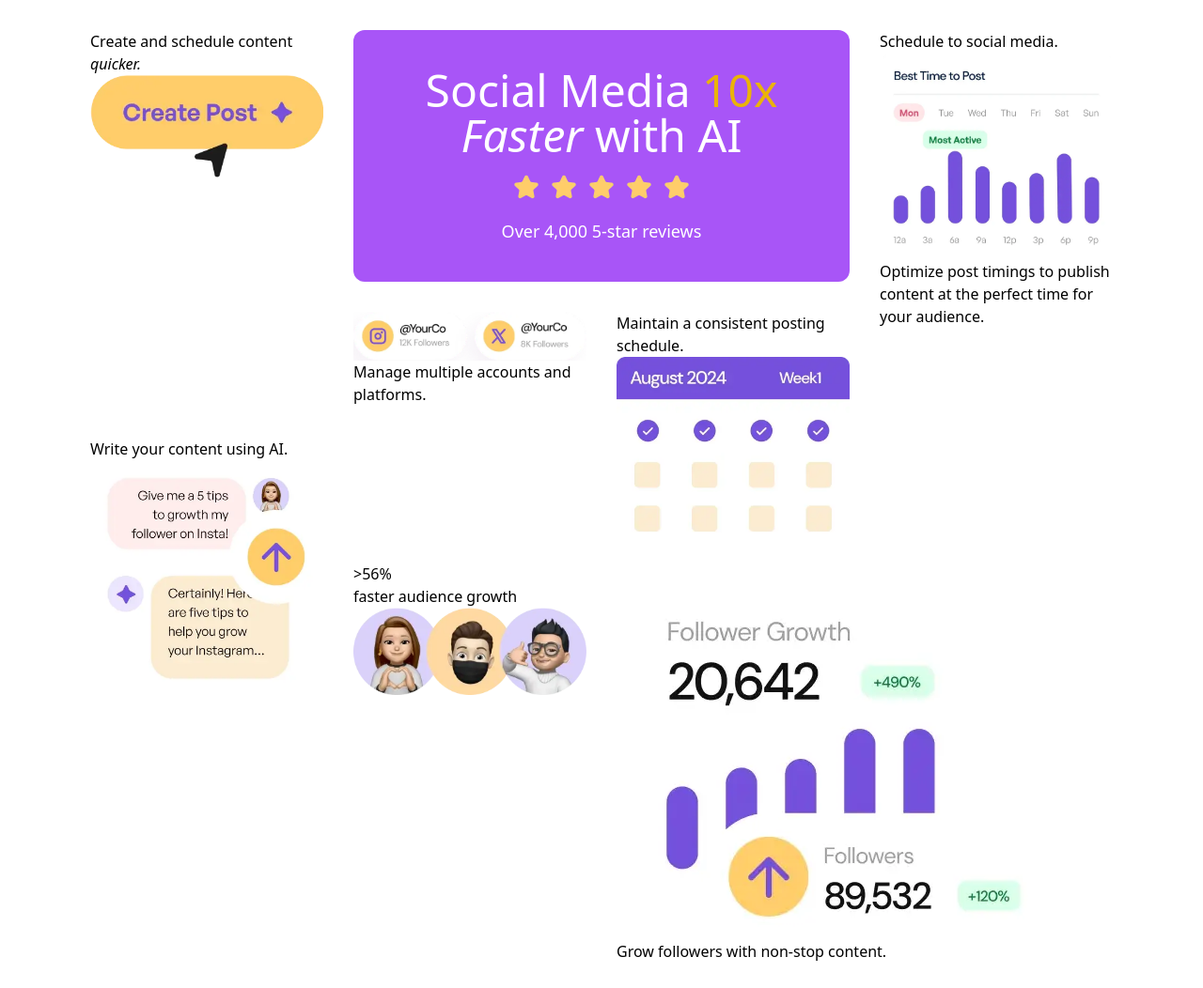
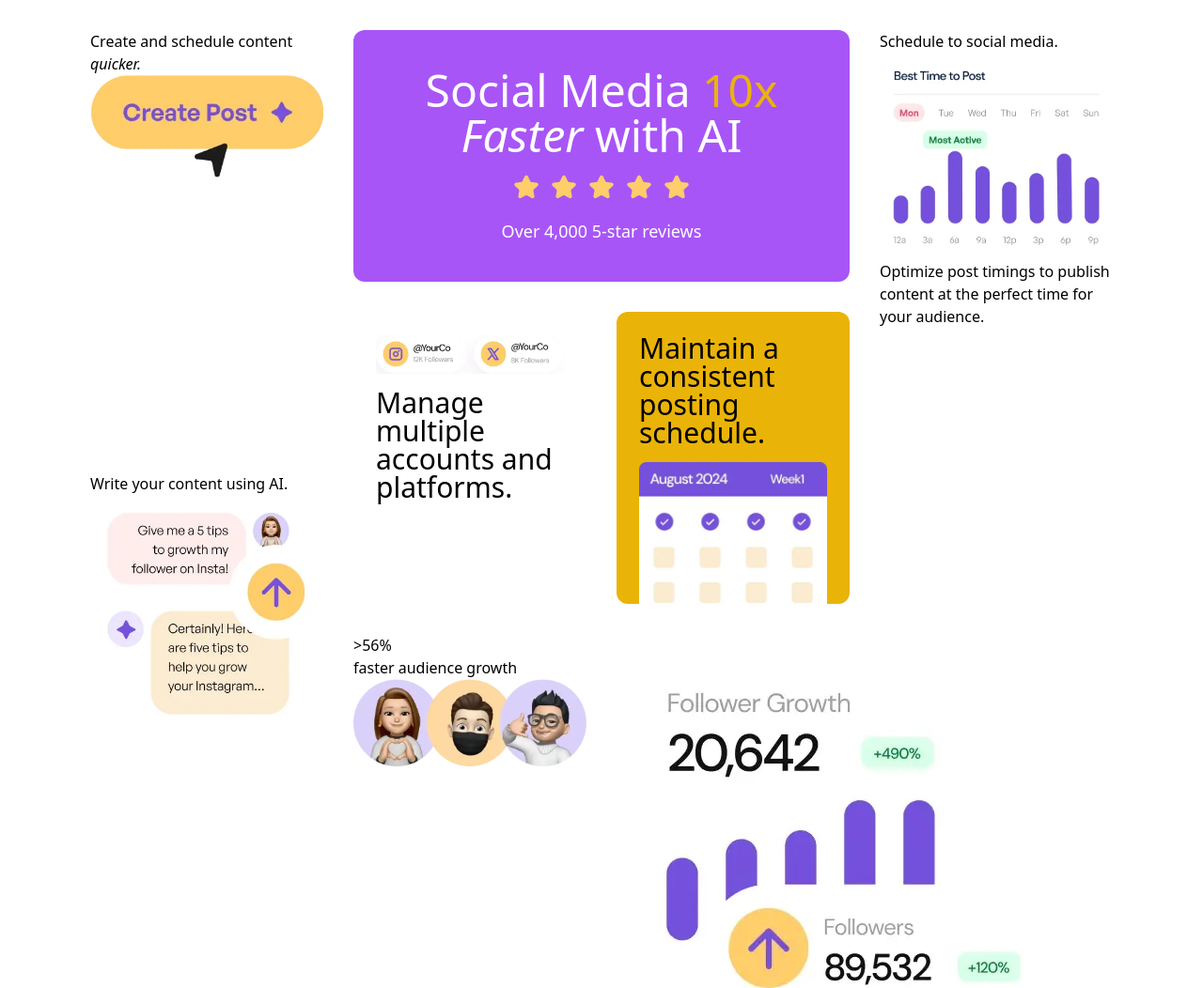
Before and after one commit to mrg-repo/SBA3-Design-Development, a plain HTML site: page index.html in a window 1280 px wide. Shown: the top 1052 px of the page at 94% size. Drawn offline with nearby package versions, Linux system fonts and the light colour scheme.

Commit message:
Manage and Maintain Tile Styling

```diff
--- a/index.html
+++ b/index.html
@@ -27,7 +27,9 @@
 </head>
 
 <body class="bg-white font-sans text-black">
+
   <main class="grid gap-8 max-w-xl mx-auto px-4 py-8 md:grid-cols-2 md:max-w-3xl xl:max-w-[1120px] xl:grid-cols-4">
+
     <article class="hero-tile bg-purple-500 text-white text-center rounded-xl px-6 py-10 flex flex-col items-center gap-4">
       <h1 class="text-5xl font-medium leading-none">Social Media <span class="text-yellow-500">10x</span> <em>Faster</em> with AI</h1>
       <img class="w-48" src="./assets/images/illustration-five-stars.webp" alt="Five stars">
@@ -35,15 +37,16 @@
     </article>
 
 
-    <article class="manage-tile">
+    <article class="manage-tile p-6 flex flex-col gap-4">
       <img src="./assets/images/illustration-multiple-platforms.webp" alt="Instagram and X account logo">
-      <h2>Manage multiple accounts and platforms.</h2>
+      <h2 class="text-3xl font-medium leading-none">Manage multiple accounts and platforms.</h2>
     </article>
 
 
-    <article class="maintain-tile">
-      <h2>Maintain a consistent posting schedule.</h2>
-      <img src="./assets/images/illustration-consistent-schedule.webp" alt="Calendar with days checked off">
+    <article class="maintain-tile bg-yellow-500 rounded-xl p-6 pb-0 flex flex-col gap-4">
+      <h2 class="text-3xl font-medium leading-none">Maintain a consistent posting schedule.</h2>
+      <img class="w-3/4 mt-auto xl:w-full" src="./assets/images/illustration-consistent-schedule.webp"
+        alt="Calendar with days checked off">
     </article>
 
     <article class="schedule-tile">
```
